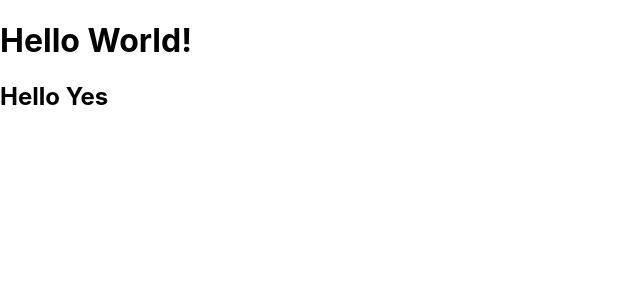
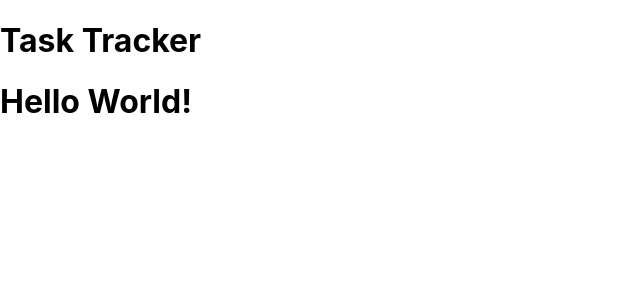
Before and after one commit to gouz7514/react-todo-tracker, a React (Create React App) app: page / in a window 1280 px wide. Shown: the top 300 px of the page, without its empty margins (0-640 px from the left). Built offline with nearby package versions, Linux system fonts and the light colour scheme.

Commit message:
Update : create Header component

```diff
--- a/src/App.js
+++ b/src/App.js
@@ -1,12 +1,10 @@
+import Header from './components/Header'
+
 function App() {
-  const name = 'KHJ'
-
-  const x = true
-
   return (
     <div className="container">
+      <Header />
       <h1>Hello World!</h1>
-      <h2>Hello {x ? 'Yes' : 'No'}</h2>
     </div>
   );
 }
--- /dev/null
+++ b/src/components/Header.js
@@ -0,0 +1,11 @@
+const Header = () => {
+  return (
+    <div>
+      <header>
+        <h1>Task Tracker</h1>
+      </header>
+    </div>
+  )
+}
+
+export default Header
```
